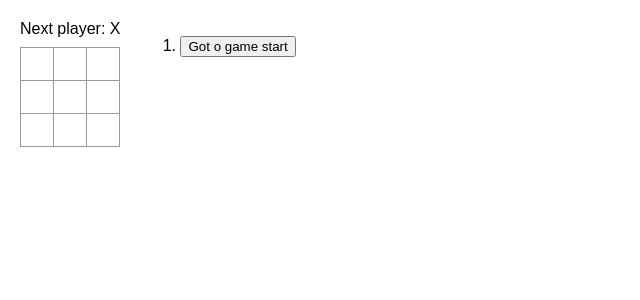
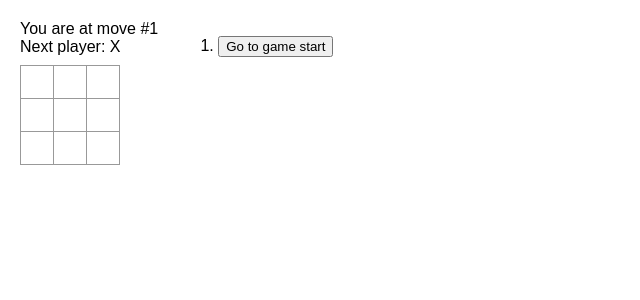
Before and after one commit to Yumekawa-chan/react_tutorial, a React (Create React App) app: page / in a window 1280 px wide. Shown: the top 300 px of the page, without its empty margins (0-640 px from the left). Built offline with nearby package versions, Linux system fonts and the light colour scheme.

Commit message:
add  "You are at move#"

```diff
--- a/src/App.js
+++ b/src/App.js
@@ -28,7 +28,7 @@ function caluculateWinner(squares){
   return null;
 }
 
- function Board({xIsNext,squares,onPlay}) {
+ function Board({xIsNext,squares,onPlay,currentMove}) {
   function handleClick(i){
     if(squares[i] || caluculateWinner(squares)){
       return ;
@@ -52,6 +52,7 @@ function caluculateWinner(squares){
 
   return (
     <>
+      <div>You are at move #{currentMove + 1}</div>
       <div className="status">{status}</div>
       <div className="board-row">
         <Square value={squares[0]} onSquareClick={()=>handleClick(0)} />
@@ -92,9 +93,9 @@ export default function Game(){
   const moves = history.map((squares,move) => {
     let description;
     if(move > 0){
-      description = "Got to move #" + move;
+      description = "Go to move #" + move;
     } else {
-      description = "Got o game start";
+      description = "Go to game start";
     }
     return (
       <li key = {move}>
@@ -105,7 +106,7 @@ export default function Game(){
   return(
     <div className='game'>
       <div className='game-board'>
-        <Board xIsNext={xIsNext} squares={currentSquares} onPlay={handlePlay}/>
+        <Board xIsNext={xIsNext} squares={currentSquares} onPlay={handlePlay} currentMove={currentMove} />
       </div>
       <div className='game-info'>
         <ol>{moves}</ol>
```
